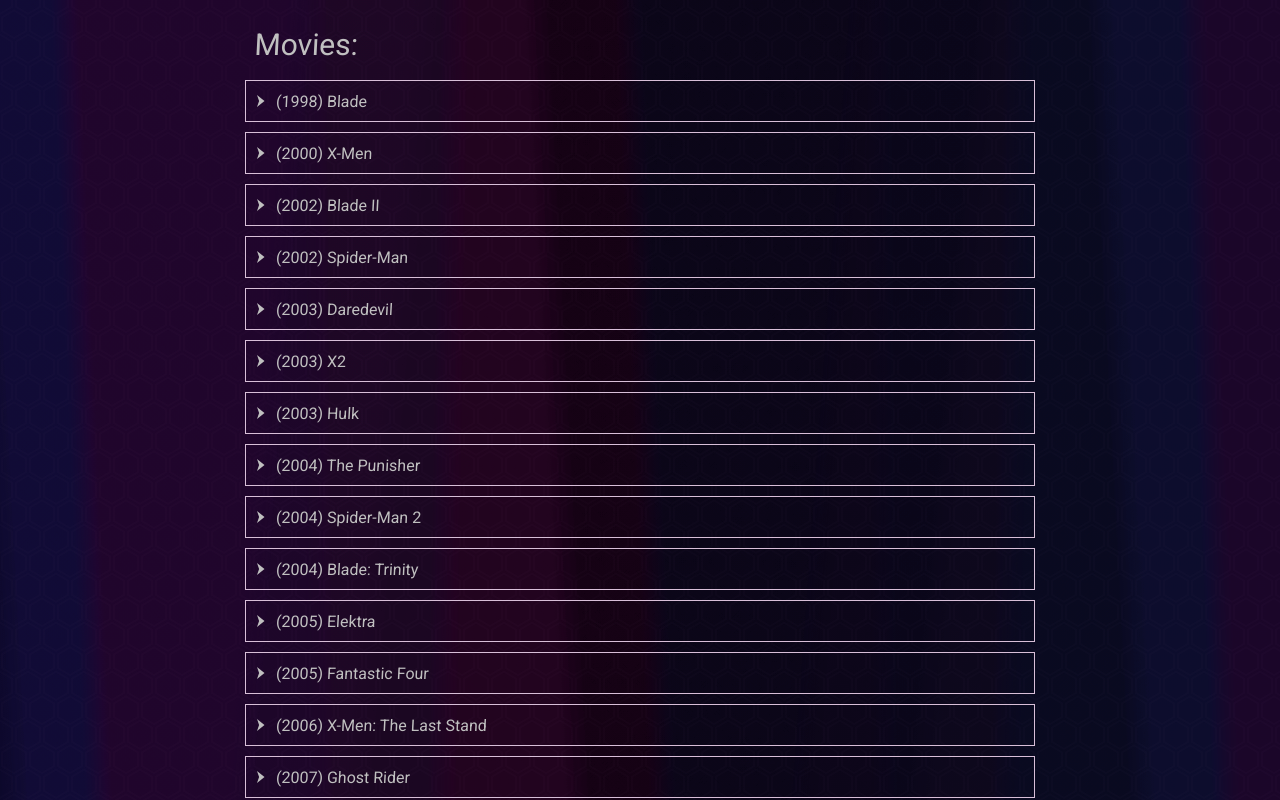
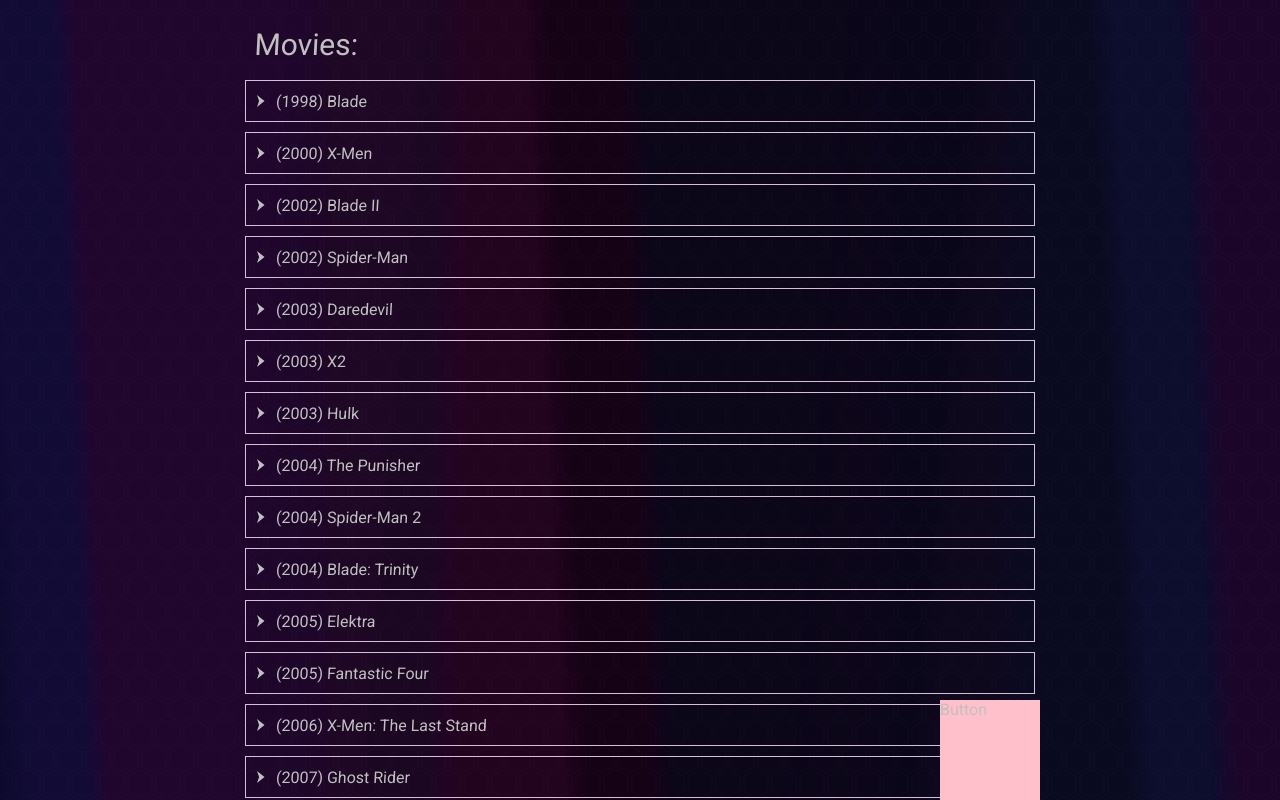
Before and after one commit to ZYinMD/marvelsnap-on-screen, a SvelteKit app in the folder ui/: page / in a window 1280 px wide. Shown: the top 800 px of the page. Built offline with nearby package versions, Linux system fonts and the light colour scheme.

Commit message:
ui: mvp of bottom right filter button

```diff
--- a/ui/src/lib/Background/Background.svelte
+++ b/ui/src/lib/Background/Background.svelte
@@ -13,6 +13,7 @@
 <style>
   .container {
     position: fixed;
+    z-index: 0;
     width: 100%;
     height: 100%;
     overflow: hidden;
--- /dev/null
+++ b/ui/src/lib/Filter/Button.svelte
@@ -0,0 +1,14 @@
+<script lang="ts">
+</script>
+
+<!-- @component the filter bottom on the bottom right -->
+<div class="container">Button</div>
+
+<style>
+  .container {
+    place-self: end end;
+    width: 100px;
+    height: 100px;
+    background-color: Pink;
+  }
+</style>
--- /dev/null
+++ b/ui/src/lib/Filter/Filter.svelte
@@ -0,0 +1,5 @@
+<script lang="ts">
+  import Button from './Button.svelte';
+</script>
+
+<Button />
--- a/ui/src/lib/MainList/MainList.svelte
+++ b/ui/src/lib/MainList/MainList.svelte
@@ -4,7 +4,6 @@
 </script>
 
 <!-- @component the list of all the shows the home page -->
-<div class="container">
 {#each $mainList as entry (entry.key)}
   {#if entry.type === 'divider'}
     <div class="divider"><div class="text">{entry.title}:</div></div>
@@ -12,7 +11,6 @@
     <Entry {entry} />
   {/if}
 {/each}
-</div>
 
 <style>
   .divider {
--- a/ui/src/routes/+layout.svelte
+++ b/ui/src/routes/+layout.svelte
@@ -1,5 +1,6 @@
 <script lang="ts">
   import Background from '../lib/Background/Background.svelte';
+  import Filter from '../lib/Filter/Filter.svelte';
   import MainList from '../lib/MainList/MainList.svelte';
   import './styles.css';
 </script>
@@ -10,18 +11,38 @@
 </svelte:head>
 
 <Background />
-<div class="app">
+<!-- the big list, centered on wide screen, can scroll vertically  -->
+<div class="main-list">
   <MainList />
-  <slot />
 </div>
 
+<!-- the layer that's the same width as the big list (centered on wide screen), but height is always the viewport, doesn't scroll  -->
+<div class="visible">
+  <Filter />
+</div>
+<slot />
+
 <style>
-  .app {
+  .main-list {
     position: relative;
+    z-index: 1;
     margin: auto;
     padding: 0 5px;
     width: 100%;
     max-width: 800px;
-    overflow-x: hidden;
+  }
+  .visible {
+    pointer-events: none;
+    position: fixed;
+    z-index: 2;
+    width: 100%;
+    max-width: 800px;
+    height: 100%;
+    top: 0;
+    left: 50%;
+    transform: translateX(-50%);
+    overflow: hidden;
+    display: grid;
+    grid-template-areas: 'the-only';
   }
 </style>
```
Lines whose indentation alone changed are shown as unchanged.
